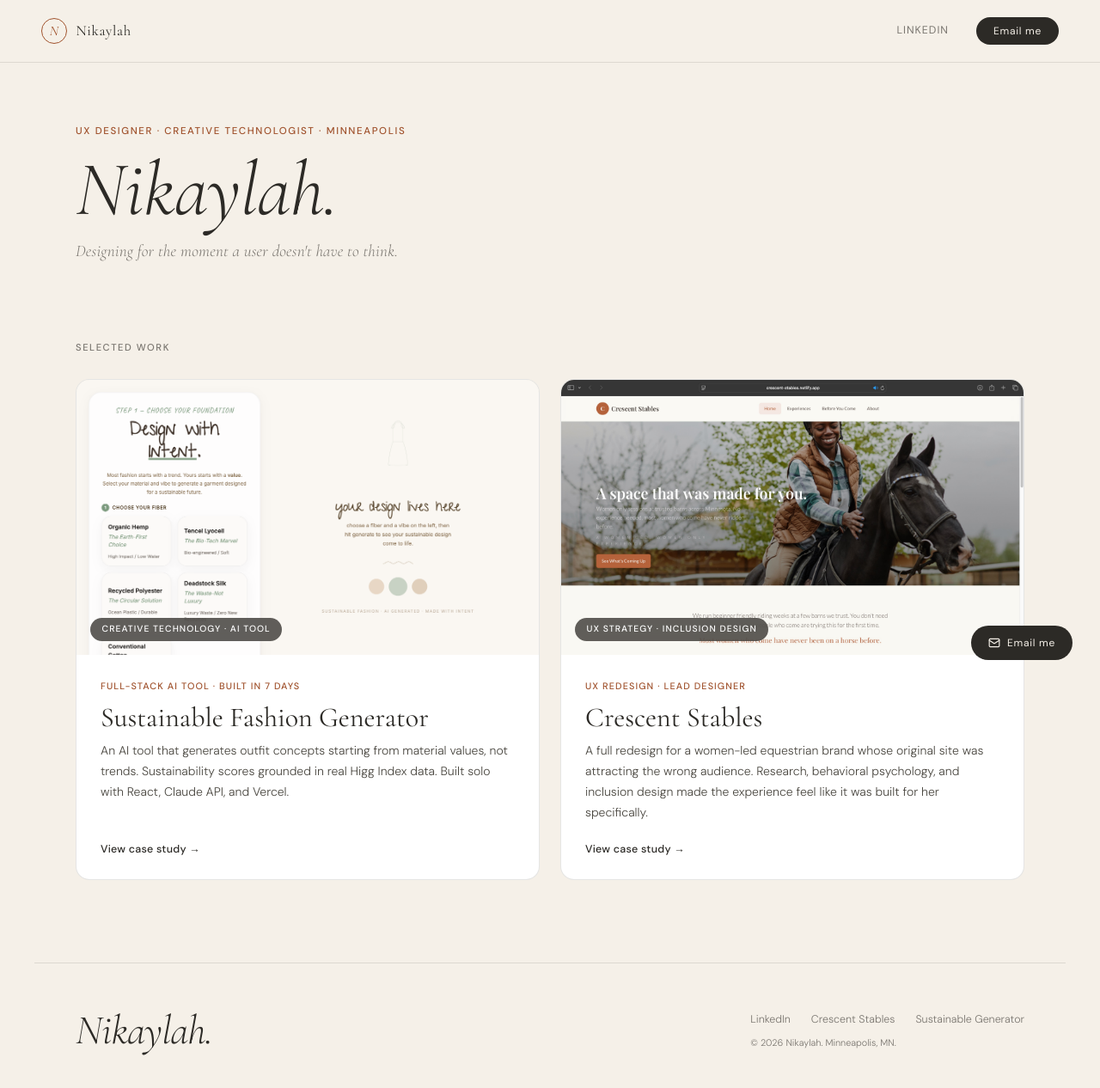
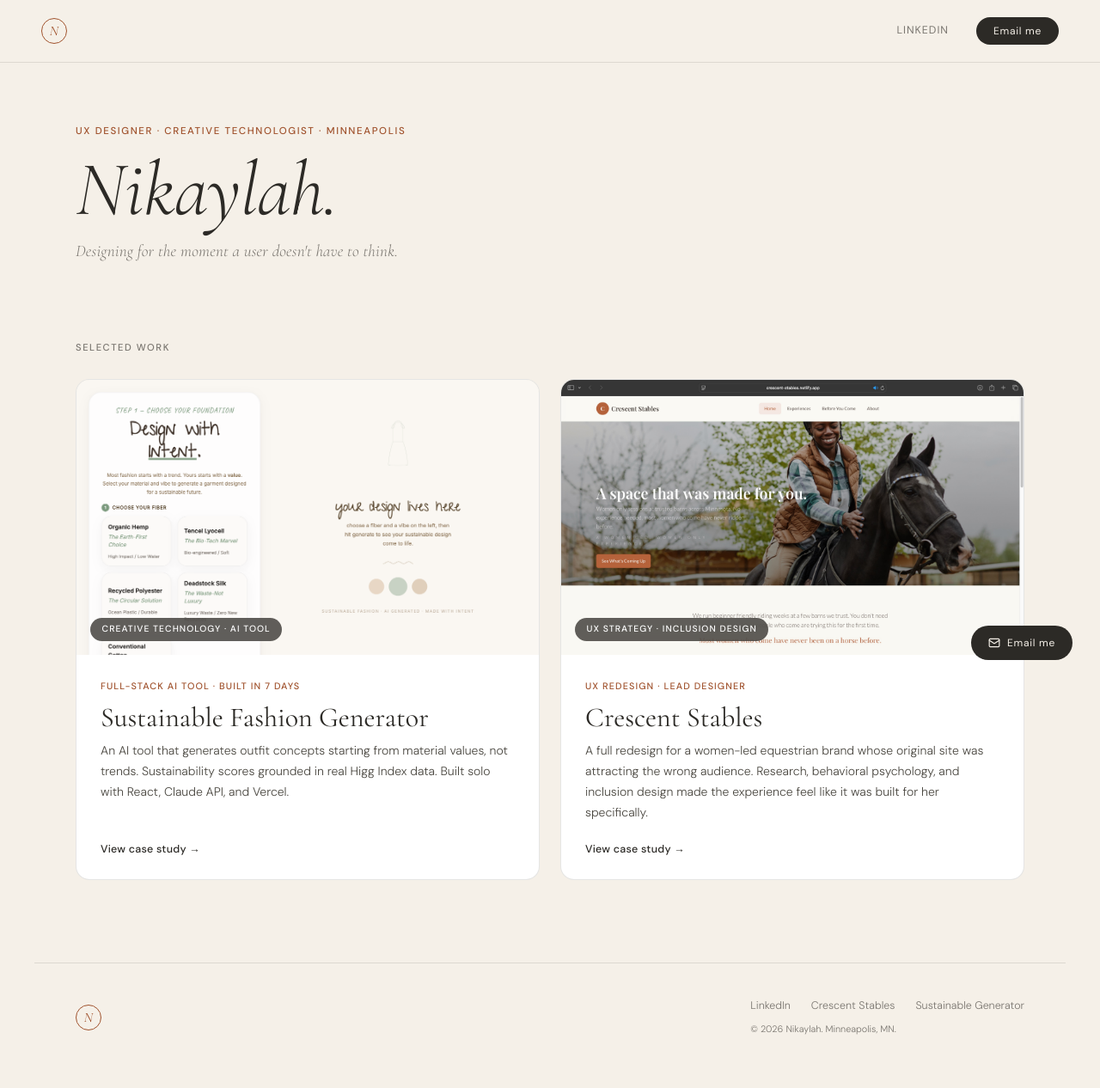
Before and after one commit to nikaylah/portfolio, a plain HTML site: page index.html in a window 1280 px wide. Shown: the whole page at 86% size. Drawn offline with nearby package versions, Linux system fonts and the light colour scheme; a script that the page names is missing.

Commit message:
remove name text from nav and footer, keep logo mark only

```diff
--- a/index.html
+++ b/index.html
@@ -233,7 +233,6 @@ footer{
 <nav>
   <a href="/" class="nav-left" aria-label="Nikaylah home">
     <div class="nav-mark" aria-hidden="true"><span>N</span></div>
-    <span class="nav-name">Nikaylah</span>
   </a>
   <div class="nav-right">
     <a href="https://www.linkedin.com/in/nikaylah" target="_blank" rel="noopener noreferrer" class="nav-link hide-mobile">LinkedIn</a>
@@ -281,7 +280,7 @@ footer{
 </section>
 
 <footer>
-  <div class="footer-name">Nikaylah.</div>
+  <div class="nav-mark" aria-hidden="true"><span>N</span></div>
   <div>
     <div class="footer-links">
       <a href="https://www.linkedin.com/in/nikaylah" target="_blank" rel="noopener noreferrer">LinkedIn</a>
```
